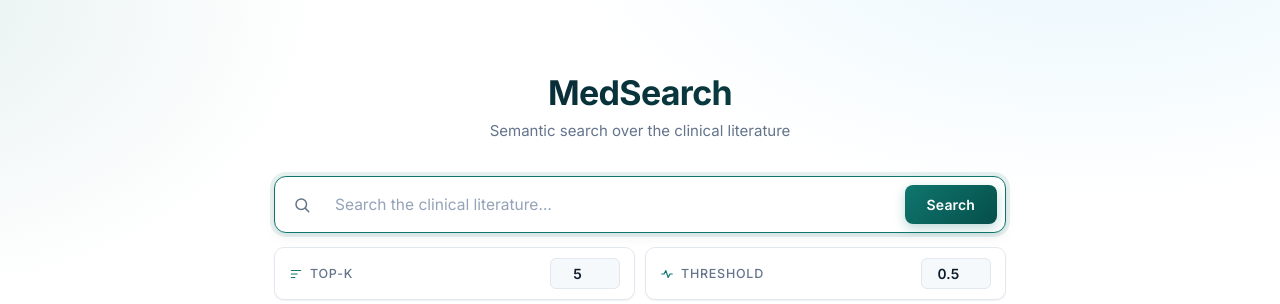
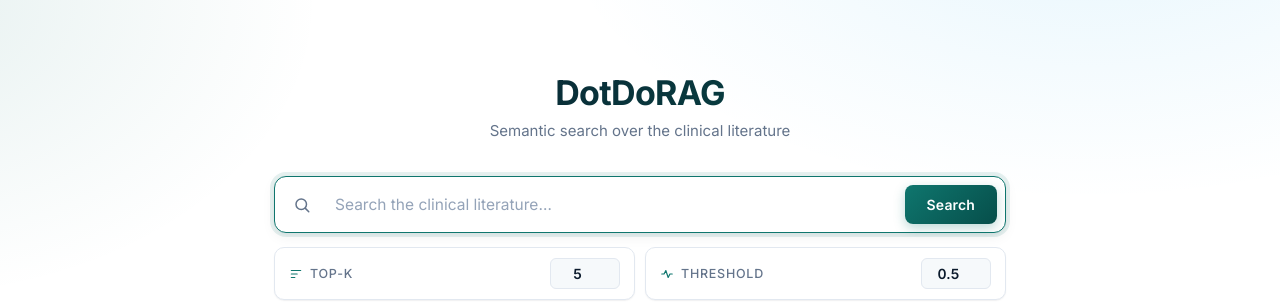
Before and after one commit to franciszekparma/DotDoRAG, a Flask app: page / in a window 1280 px wide. Shown: the top 304 px of the page. Run offline with Flask 3, Linux system fonts and the light colour scheme.

Commit message:
Change MedSearch to DotDoRAG

```diff
--- a/app/templates/index.html
+++ b/app/templates/index.html
@@ -3,7 +3,7 @@
 <head>
 <meta charset="utf-8" />
 <meta name="viewport" content="width=device-width,initial-scale=1" />
-<title>MedSearch</title>
+<title>DotDoRAG</title>
 <link rel="preconnect" href="https://fonts.googleapis.com">
 <link rel="preconnect" href="https://fonts.gstatic.com" crossorigin>
 <link href="https://fonts.googleapis.com/css2?family=Inter:wght@400;500;600;700;800&display=swap" rel="stylesheet">
@@ -456,7 +456,7 @@
 
 <main>
   <div class="brand">
-    <h1>MedSearch</h1>
+    <h1>DotDoRAG</h1>
     <p>Semantic search over the clinical literature</p>
   </div>
 
```
